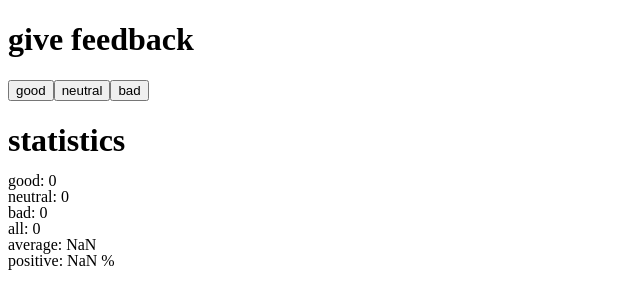
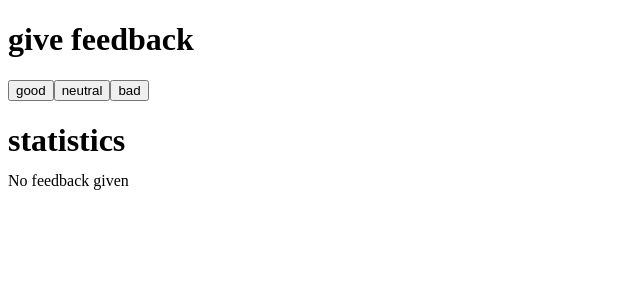
Before and after one commit to mihaelsouza/fullstack_open, a React (Create React App) app in the folder part1/unicafe/: page / in a window 1280 px wide. Shown: the top 308 px of the page, without its empty margins (0-640 px from the left). Built offline with nearby package versions, Linux system fonts and the light colour scheme.

Commit message:
feat: solution to part 1.9 implemented

```diff
--- a/part1/unicafe/src/App.js
+++ b/part1/unicafe/src/App.js
@@ -16,8 +16,11 @@ const Statistics = ({ text, values }) => {
   const positive = values.good / total * 100;
 
   return (
+    <div>
+      <h1>{text}</h1>
+      {
+        total > 0 ? (
           <>
-      <h1>{text}</h1>
             <p style={style}>good: {values.good}</p>
             <p style={style}>neutral: {values.neutral}</p>
             <p style={style}>bad: {values.bad}</p>
@@ -25,6 +28,11 @@ const Statistics = ({ text, values }) => {
             <p style={style}>average: {average}</p>
             <p style={style}>positive: {`${positive} %`}</p>
           </>
+        ) : (
+          <p style={style}>No feedback given</p>
+        )
+      }
+    </div>
   );
 };
 
```
Lines whose indentation alone changed are shown as unchanged.
